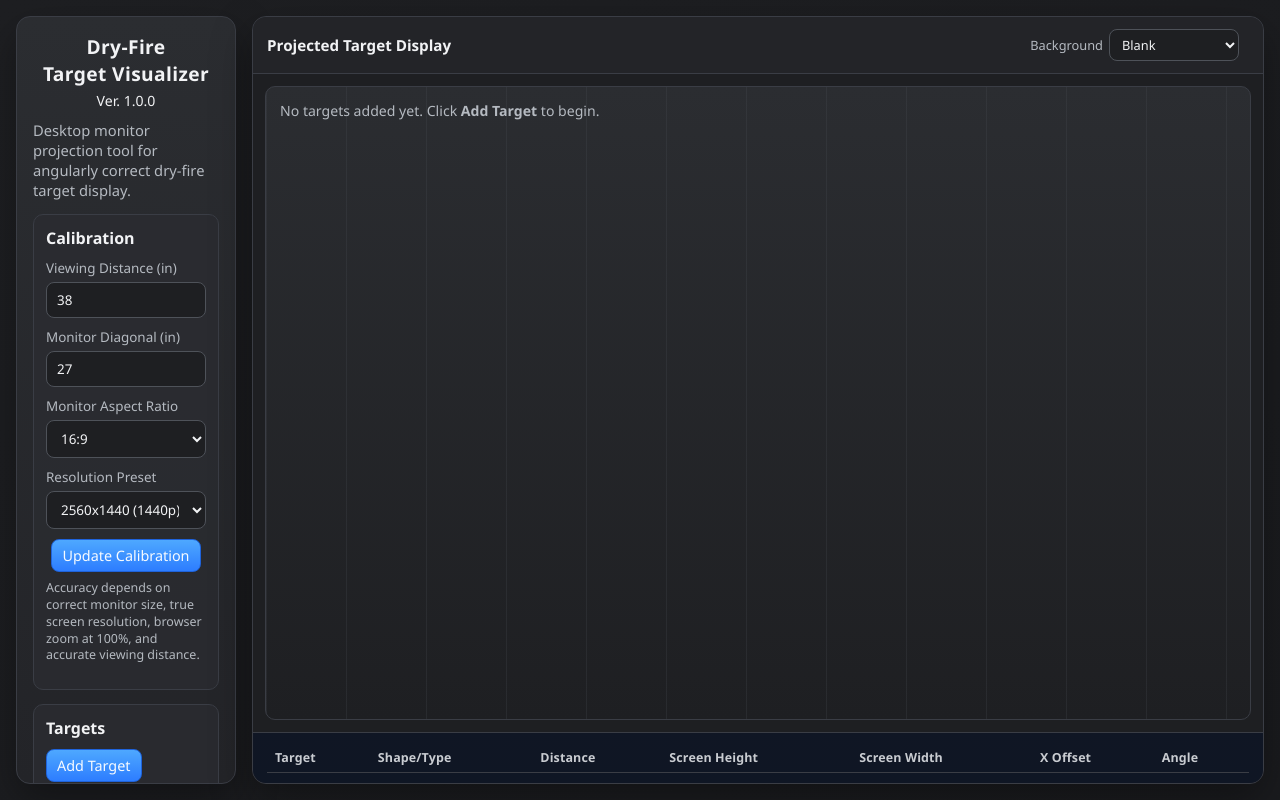
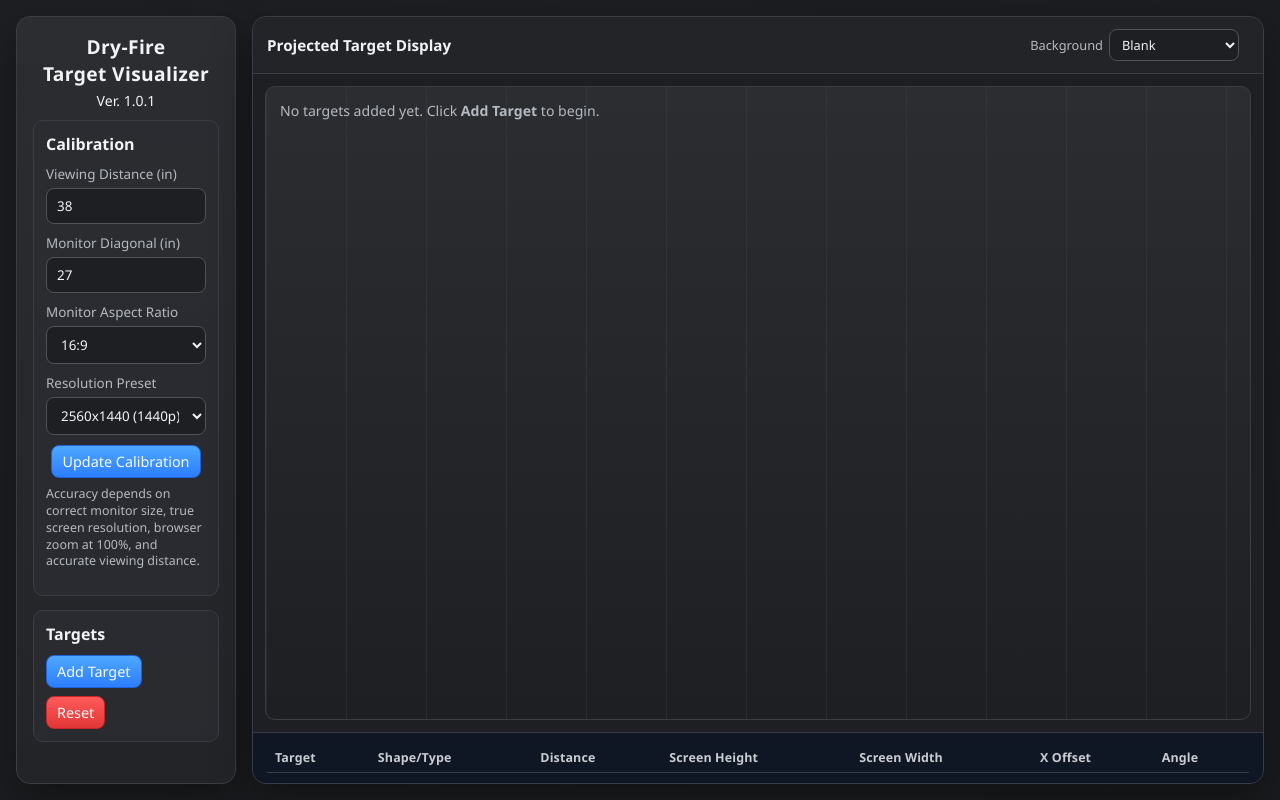
Before and after one commit to kewldood9000/dryfire-target-scaler, a plain HTML site: page index.html in a window 1280 px wide. Drawn offline with Linux system fonts and the light colour scheme.

Commit message:
Add files via upload

```diff
--- a/index.html
+++ b/index.html
@@ -69,12 +69,6 @@
       text-align: center;
     }
 
-    .subtitle {
-      margin: 0 0 14px;
-      color: var(--muted);
-      font-size: 0.92rem;
-    }
-
     .section {
       margin-bottom: 14px;
       padding: 12px;
@@ -432,8 +426,7 @@
   <main class="app">
     <aside class="panel" aria-label="Controls">
       <h1>Dry-Fire<br />Target Visualizer</h1>
-      <p class="version">Ver. 1.0.0</p>
-      <p class="subtitle">Desktop monitor projection tool for angularly correct dry-fire target display.</p>
+      <p class="version">Ver. 1.0.1</p>
 
       <section class="section" aria-labelledby="calibration-title">
         <h2 id="calibration-title">Calibration</h2>
```
